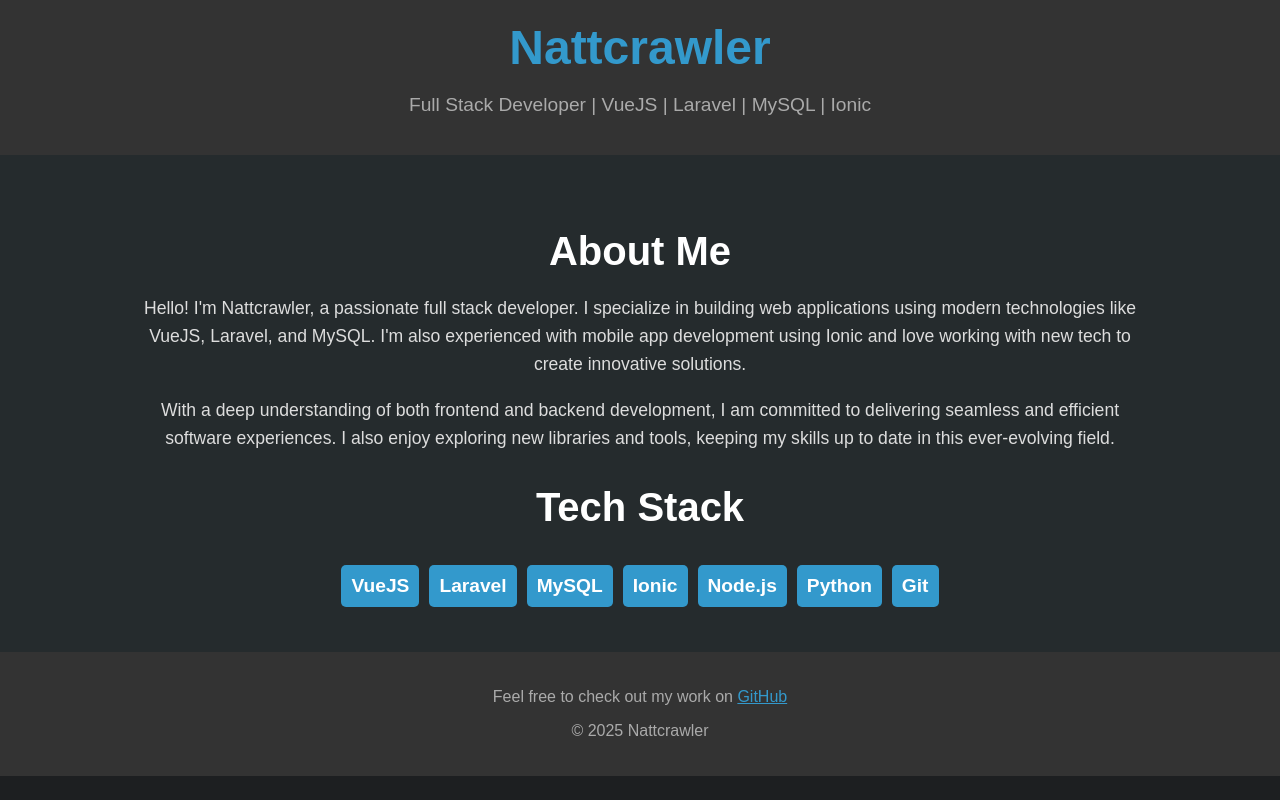
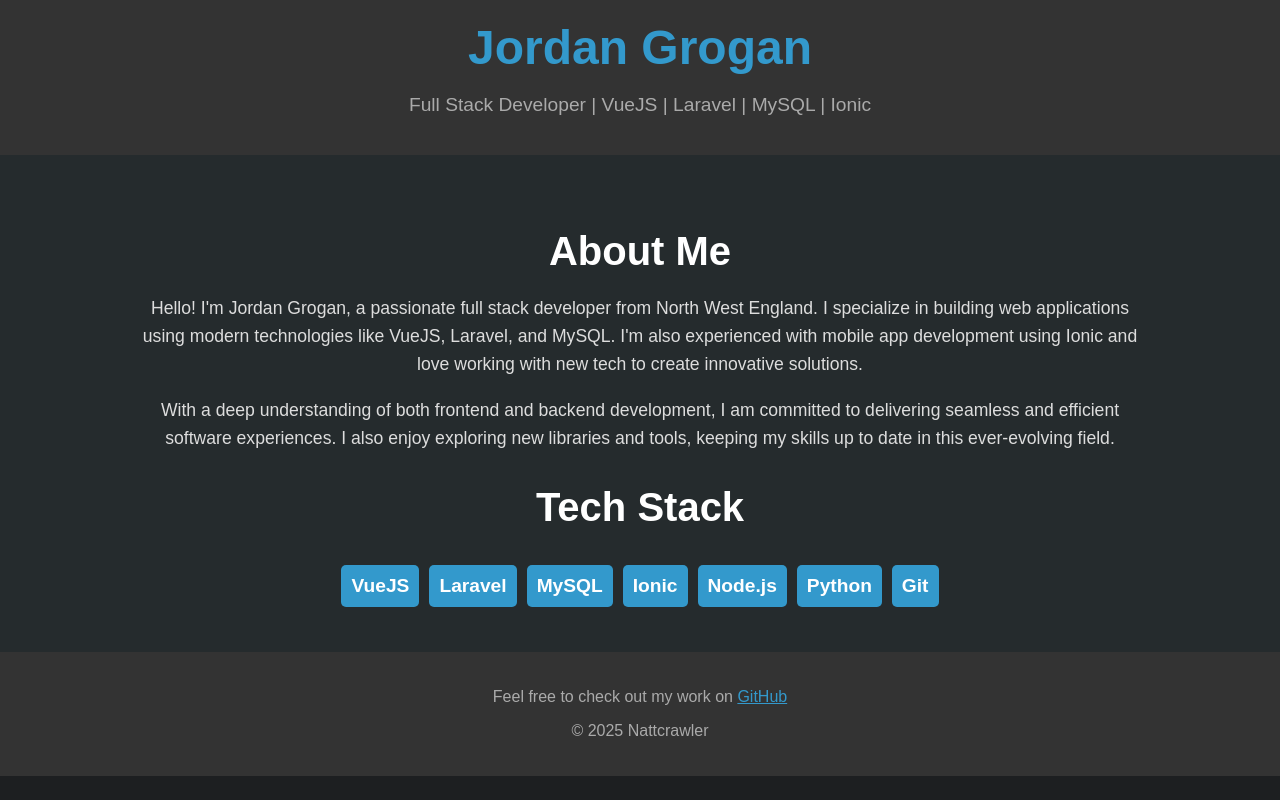
Before and after one commit to Groganj89/groganj89.github.io, a plain HTML site: page index.html in a window 1280 px wide. Drawn offline with Linux system fonts and the light colour scheme.

Commit message:
Update index.html

```diff
--- a/index.html
+++ b/index.html
@@ -70,14 +70,14 @@
 </head>
 <body>
     <header>
-        <h1>Nattcrawler</h1>
+        <h1>Jordan Grogan</h1>
         <p>Full Stack Developer | VueJS | Laravel | MySQL | Ionic</p>
     </header>
 
     <section>
         <h2>About Me</h2>
         <div class="content">
-            <p>Hello! I'm Nattcrawler, a passionate full stack developer. I specialize in building web applications using modern technologies like VueJS, Laravel, and MySQL. I'm also experienced with mobile app development using Ionic and love working with new tech to create innovative solutions.</p>
+            <p>Hello! I'm Jordan Grogan, a passionate full stack developer from North West England. I specialize in building web applications using modern technologies like VueJS, Laravel, and MySQL. I'm also experienced with mobile app development using Ionic and love working with new tech to create innovative solutions.</p>
             <p>With a deep understanding of both frontend and backend development, I am committed to delivering seamless and efficient software experiences. I also enjoy exploring new libraries and tools, keeping my skills up to date in this ever-evolving field.</p>
         </div>
 
```
